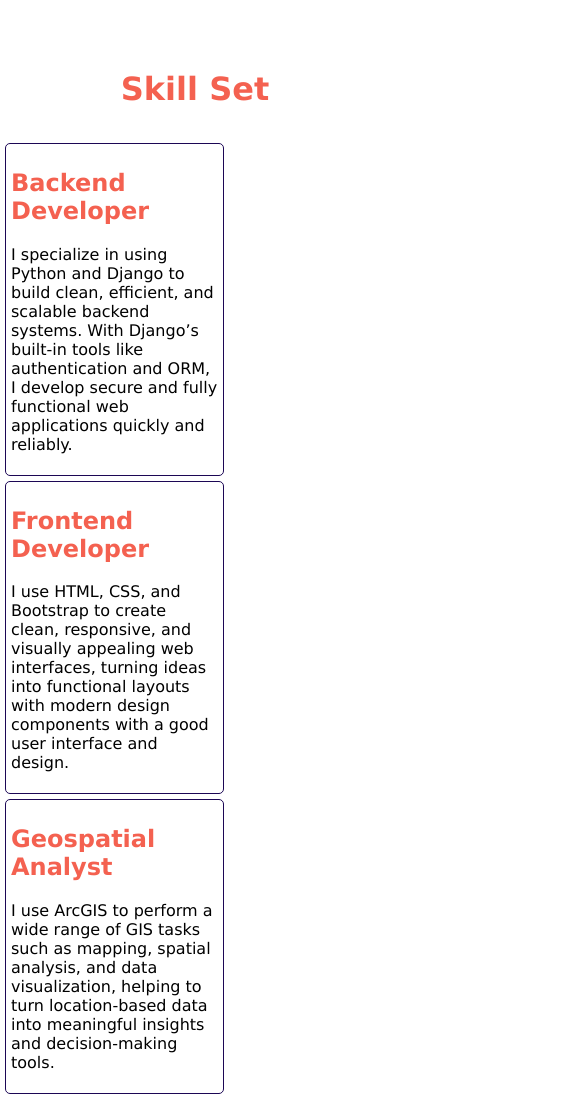
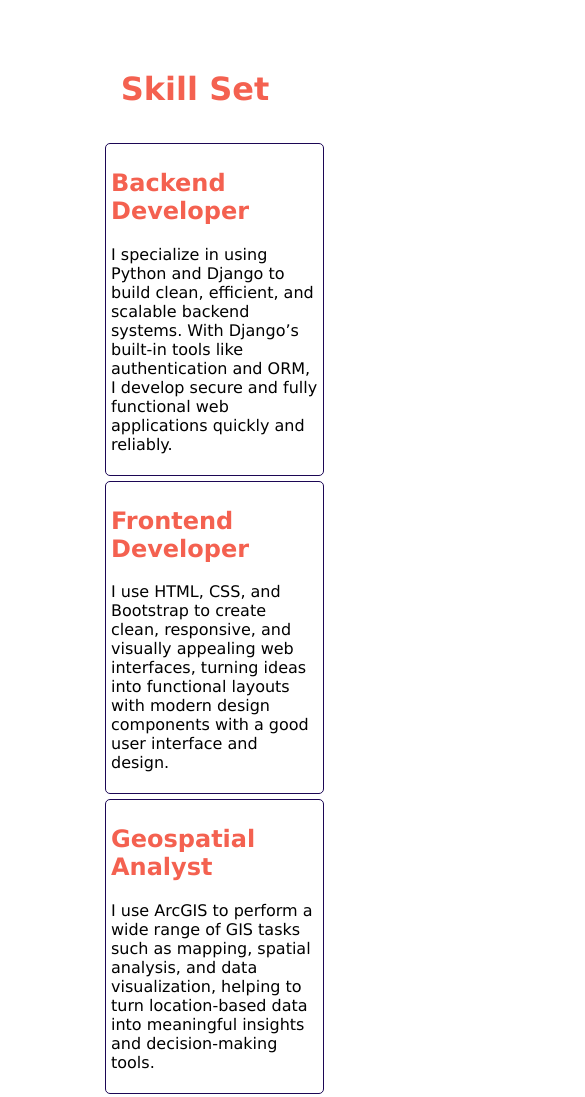
Before and after one commit to SupremePraiz/web_project, a plain HTML site: page about.html in a window 390 px wide. Shown: the part 920-2017 px from the top of the page, 585 px wide, since content can reach past the window. Drawn offline with Linux system fonts and the light colour scheme.

Commit message:
added overflow

```diff
--- a/about.css
+++ b/about.css
@@ -115,8 +115,7 @@ footer{
         display: flex;
         flex-direction: column;
         width: 700px;
-        margin-left: auto;
-        margin-right: auto;
+        margin-left: 100px;
         padding: 5px;
         box-sizing: border-box;
 
```
